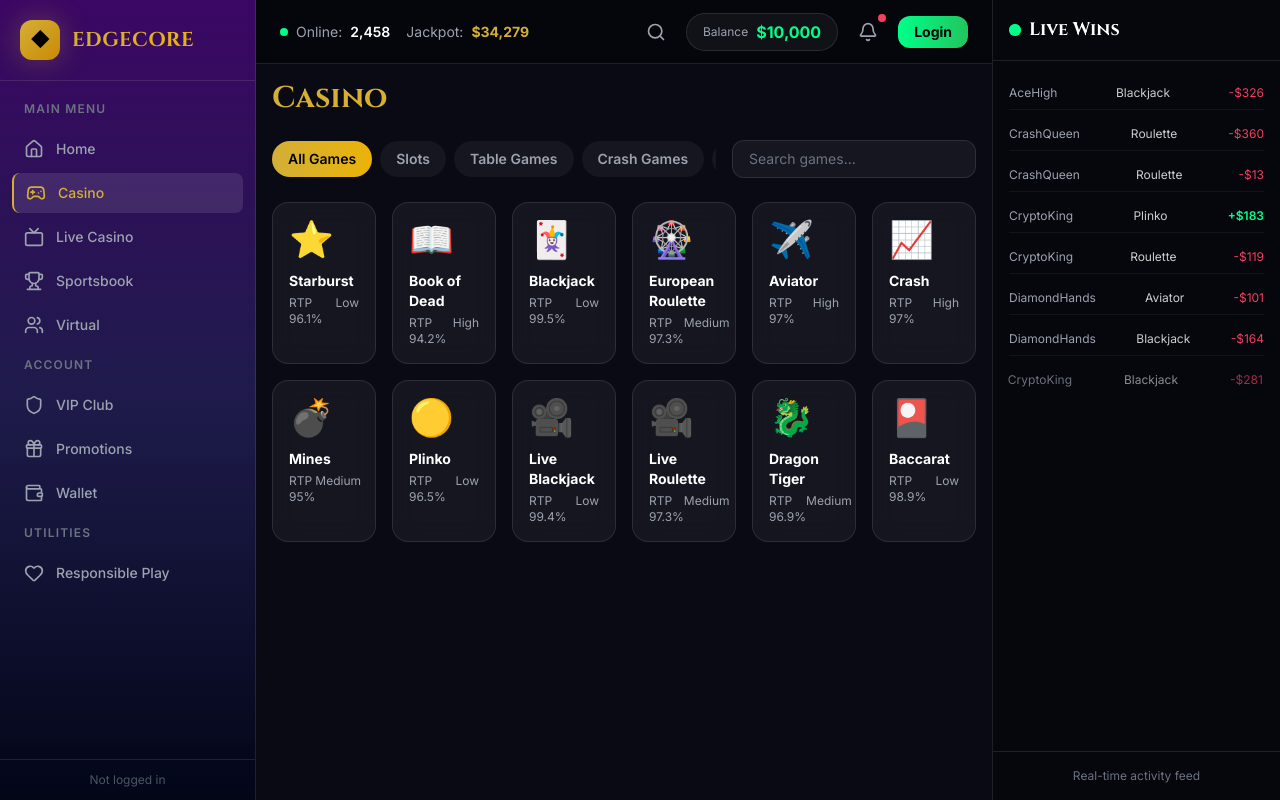
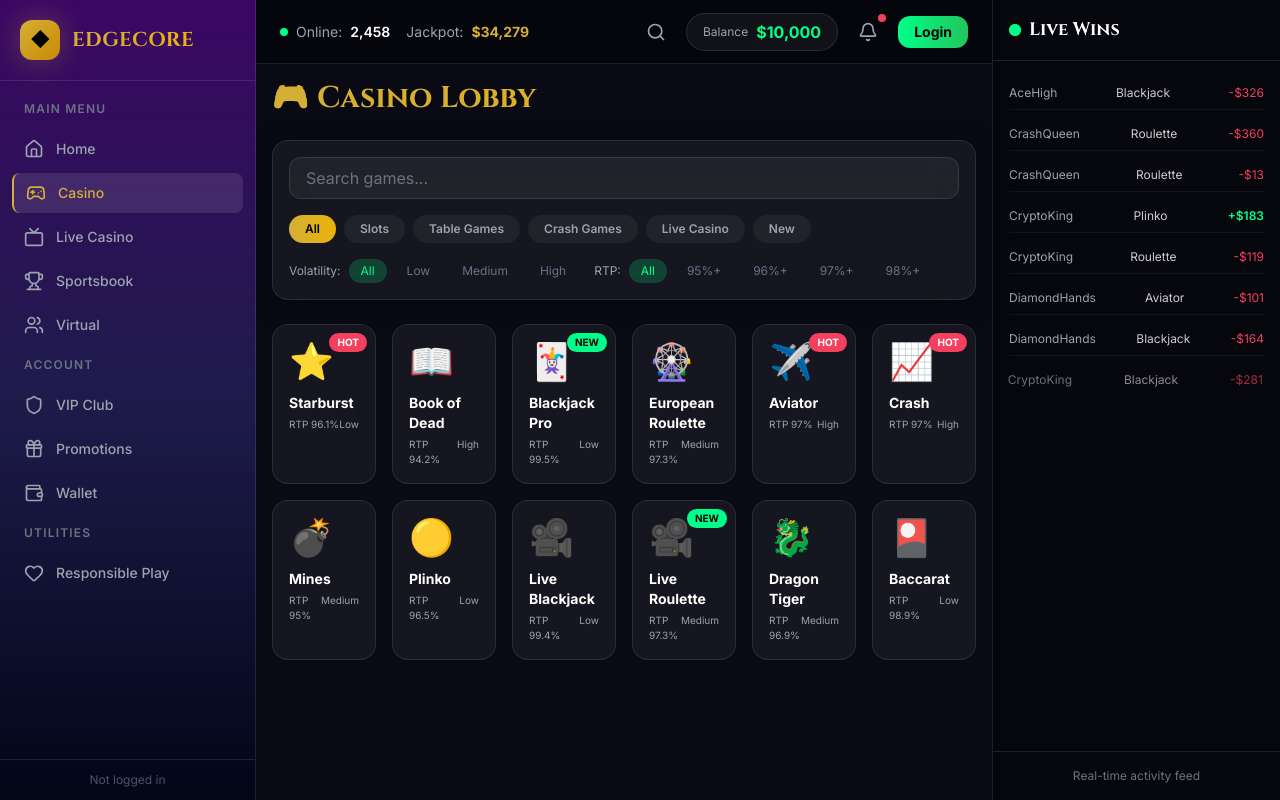
Before and after one commit to MRYUNZUHH/edgecore-systems, a Next.js app: page /casino in a window 1280 px wide. Built offline with nearby package versions, Linux system fonts and the light colour scheme.

Commit message:
v13 - Live tickers, biggest wins, urgency banner, advanced game lobby with filters

```diff
--- a/src/app/casino/page.tsx
+++ b/src/app/casino/page.tsx
@@ -2,60 +2,93 @@
 import { useState } from "react";
 import { motion } from "framer-motion";
 
-const tabs = ["All Games", "Slots", "Table Games", "Crash Games", "Live Casino", "New"];
-const games = [
-  { title: "Starburst", category: "Slots", rtp: 96.1, volatility: "Low", image: "⭐" },
-  { title: "Book of Dead", category: "Slots", rtp: 94.2, volatility: "High", image: "📖" },
-  { title: "Blackjack", category: "Table Games", rtp: 99.5, volatility: "Low", image: "🃏" },
-  { title: "European Roulette", category: "Table Games", rtp: 97.3, volatility: "Medium", image: "🎡" },
-  { title: "Aviator", category: "Crash Games", rtp: 97.0, volatility: "High", image: "✈️" },
-  { title: "Crash", category: "Crash Games", rtp: 97.0, volatility: "High", image: "📈" },
-  { title: "Mines", category: "Crash Games", rtp: 95.0, volatility: "Medium", image: "💣" },
-  { title: "Plinko", category: "Crash Games", rtp: 96.5, volatility: "Low", image: "🟡" },
-  { title: "Live Blackjack", category: "Live Casino", rtp: 99.4, volatility: "Low", image: "🎥" },
-  { title: "Live Roulette", category: "Live Casino", rtp: 97.3, volatility: "Medium", image: "🎥" },
-  { title: "Dragon Tiger", category: "Table Games", rtp: 96.9, volatility: "Medium", image: "🐉" },
-  { title: "Baccarat", category: "Table Games", rtp: 98.9, volatility: "Low", image: "🎴" },
+const categories = ["All","Slots","Table Games","Crash Games","Live Casino","New"];
+const volatilities = ["All","Low","Medium","High"];
+const rtpRanges = ["All","95%+","96%+","97%+","98%+"];
+
+const allGames = [
+  { title:"Starburst", cat:"Slots", rtp:96.1, vol:"Low", img:"⭐", hot:true },
+  { title:"Book of Dead", cat:"Slots", rtp:94.2, vol:"High", img:"📖" },
+  { title:"Blackjack Pro", cat:"Table Games", rtp:99.5, vol:"Low", img:"🃏", new:true },
+  { title:"European Roulette", cat:"Table Games", rtp:97.3, vol:"Medium", img:"🎡" },
+  { title:"Aviator", cat:"Crash Games", rtp:97.0, vol:"High", img:"✈️", hot:true },
+  { title:"Crash", cat:"Crash Games", rtp:97.0, vol:"High", img:"📈", hot:true },
+  { title:"Mines", cat:"Crash Games", rtp:95.0, vol:"Medium", img:"💣" },
+  { title:"Plinko", cat:"Crash Games", rtp:96.5, vol:"Low", img:"🟡" },
+  { title:"Live Blackjack", cat:"Live Casino", rtp:99.4, vol:"Low", img:"🎥" },
+  { title:"Live Roulette", cat:"Live Casino", rtp:97.3, vol:"Medium", img:"🎥", new:true },
+  { title:"Dragon Tiger", cat:"Table Games", rtp:96.9, vol:"Medium", img:"🐉" },
+  { title:"Baccarat", cat:"Table Games", rtp:98.9, vol:"Low", img:"🎴" },
 ];
 
 export default function CasinoPage() {
-  const [activeTab, setActiveTab] = useState("All Games");
+  const [activeCat, setActiveCat] = useState("All");
+  const [activeVol, setActiveVol] = useState("All");
+  const [activeRTP, setActiveRTP] = useState("All");
   const [search, setSearch] = useState("");
 
-  const filtered = games.filter(g => {
-    if (activeTab !== "All Games" && g.category !== activeTab) return false;
+  const filtered = allGames.filter(g => {
+    if (activeCat !== "All" && g.cat !== activeCat) return false;
+    if (activeVol !== "All" && g.vol !== activeVol) return false;
+    if (activeRTP === "95%+" && g.rtp < 95) return false;
+    if (activeRTP === "96%+" && g.rtp < 96) return false;
+    if (activeRTP === "97%+" && g.rtp < 97) return false;
+    if (activeRTP === "98%+" && g.rtp < 98) return false;
     if (search && !g.title.toLowerCase().includes(search.toLowerCase())) return false;
     return true;
   });
 
   return (
     <div className="max-w-7xl mx-auto space-y-6">
-      <h1 className="text-3xl font-heading font-bold gold-text">Casino</h1>
+      <h1 className="text-3xl font-heading font-bold gold-text">🎮 Casino Lobby</h1>
 
-      {/* Search & Tabs */}
-      <div className="flex flex-col sm:flex-row gap-4 items-start sm:items-center justify-between">
+      {/* Filters */}
+      <div className="glass-panel p-4 space-y-4">
+        {/* Search */}
+        <input placeholder="Search games..." value={search} onChange={e => setSearch(e.target.value)}
+          className="w-full bg-white/5 border border-white/10 rounded-xl px-4 py-2 text-white placeholder-gray-500 focus:outline-none focus:border-gold-400" />
+
+        {/* Category tabs */}
         <div className="flex gap-2 overflow-x-auto hide-scrollbar">
-          {tabs.map(tab => (
-            <button key={tab} onClick={() => setActiveTab(tab)}
-              className={`px-4 py-2 rounded-full text-sm font-semibold whitespace-nowrap transition ${activeTab === tab ? "btn-gold" : "bg-white/5 text-gray-400 hover:bg-white/10"}`}>
-              {tab}
+          {categories.map(cat => (
+            <button key={cat} onClick={() => setActiveCat(cat)}
+              className={`px-4 py-1.5 rounded-full text-xs font-semibold whitespace-nowrap transition ${activeCat===cat?"btn-gold":"bg-white/5 text-gray-400 hover:bg-white/10"}`}>
+              {cat}
             </button>
           ))}
         </div>
-        <input placeholder="Search games..." value={search} onChange={e => setSearch(e.target.value)}
-          className="bg-white/5 border border-white/10 rounded-xl px-4 py-2 text-sm text-white placeholder-gray-500 focus:outline-none focus:border-gold-400 w-full sm:w-64" />
+
+        {/* Volatility + RTP filters */}
+        <div className="flex flex-wrap gap-4 text-xs">
+          <div className="flex items-center gap-2">
+            <span className="text-gray-400">Volatility:</span>
+            {volatilities.map(v => (
+              <button key={v} onClick={() => setActiveVol(v)}
+                className={`px-3 py-1 rounded-full transition ${activeVol===v?"bg-neon-400/20 text-neon-400":"text-gray-500 hover:text-white"}`}>{v}</button>
+            ))}
+          </div>
+          <div className="flex items-center gap-2">
+            <span className="text-gray-400">RTP:</span>
+            {rtpRanges.map(r => (
+              <button key={r} onClick={() => setActiveRTP(r)}
+                className={`px-3 py-1 rounded-full transition ${activeRTP===r?"bg-neon-400/20 text-neon-400":"text-gray-500 hover:text-white"}`}>{r}</button>
+            ))}
+          </div>
+        </div>
       </div>
 
       {/* Game Grid */}
       <div className="grid grid-cols-2 sm:grid-cols-3 lg:grid-cols-4 xl:grid-cols-6 gap-4">
         {filtered.map(game => (
-          <motion.div key={game.title} whileHover={{ scale: 1.03 }} whileTap={{ scale: 0.97 }}
-            className="glass-card rounded-2xl p-4 cursor-pointer group">
-            <div className="text-4xl mb-3 group-hover:scale-110 transition-transform">{game.image}</div>
+          <motion.div key={game.title} whileHover={{ scale:1.03 }} whileTap={{ scale:0.97 }}
+            className="glass-card rounded-2xl p-4 cursor-pointer group relative">
+            {game.hot && <span className="absolute top-2 right-2 bg-rose-500 text-white text-[10px] px-2 py-0.5 rounded-full font-bold">HOT</span>}
+            {game.new && <span className="absolute top-2 right-2 bg-neon-400 text-black text-[10px] px-2 py-0.5 rounded-full font-bold">NEW</span>}
+            <div className="text-4xl mb-3 group-hover:scale-110 transition-transform">{game.img}</div>
             <h3 className="text-white font-bold text-sm mb-1">{game.title}</h3>
-            <div className="flex justify-between text-xs text-gray-400">
+            <div className="flex justify-between text-[10px] text-gray-400">
               <span>RTP {game.rtp}%</span>
-              <span>{game.volatility}</span>
+              <span>{game.vol}</span>
             </div>
           </motion.div>
         ))}
--- a/src/app/page.tsx
+++ b/src/app/page.tsx
@@ -2,23 +2,19 @@
 import { useGameStore } from "@/store/game-store";
 import { useRouter } from "next/navigation";
 import CinematicHero from "@/components/premium/CinematicHero";
+import LiveWinsTicker from "@/components/casino/LiveWinsTicker";
+import BiggestWins from "@/components/casino/BiggestWins";
+import UrgencyBanner from "@/components/casino/UrgencyBanner";
 import { motion } from "framer-motion";
 import Link from "next/link";
 
 const categories = [
   { title: "🎰 Slots", href: "/casino?cat=slots", color: "from-purple-600 to-pink-600", count: 245 },
-  { title: "🃏 Table Games", href: "/casino?cat=table", color: "from-blue-600 to-cyan-600", count: 38 },
-  { title: "⚡ Crash Games", href: "/casino?cat=crash", color: "from-orange-600 to-red-600", count: 12 },
-  { title: "🎥 Live Casino", href: "/live-casino", color: "from-green-600 to-emerald-600", count: 24 },
-  { title: "🏆 Sportsbook", href: "/sportsbook", color: "from-yellow-600 to-amber-600", count: 150 },
-  { title: "🐎 Virtuals", href: "/virtual", color: "from-indigo-600 to-violet-600", count: 18 },
-];
-
-const featuredGames = [
-  { title: "Aviator", provider: "EdgeCore", players: 2341, image: "✈️", color: "from-red-600 to-orange-600" },
-  { title: "Starburst", provider: "EdgeCore", players: 1892, image: "⭐", color: "from-purple-600 to-pink-600" },
-  { title: "Blackjack Pro", provider: "EdgeCore", players: 1567, image: "🃏", color: "from-blue-600 to-indigo-600" },
-  { title: "Roulette Live", provider: "EdgeCore", players: 2103, image: "🎡", color: "from-green-600 to-teal-600" },
+  { title: "🃏 Table", href: "/casino?cat=table", color: "from-blue-600 to-cyan-600", count: 38 },
+  { title: "⚡ Crash", href: "/casino?cat=crash", color: "from-orange-600 to-red-600", count: 12 },
+  { title: "🎥 Live", href: "/live-casino", color: "from-green-600 to-emerald-600", count: 24 },
+  { title: "🏆 Sports", href: "/sportsbook", color: "from-yellow-600 to-amber-600", count: 150 },
+  { title: "🐎 Virtual", href: "/virtual", color: "from-indigo-600 to-violet-600", count: 18 },
 ];
 
 export default function Home() {
@@ -27,11 +23,21 @@ export default function Home() {
   if (!isLoggedIn) { router.push("/auth/login"); return null; }
 
   return (
-    <div className="space-y-8">
-      {/* Cinematic Hero */}
+    <div className="space-y-6">
       <CinematicHero />
 
-      {/* Category Cards */}
+      {/* Urgency & Social Proof */}
+      <div className="max-w-7xl mx-auto px-4">
+        <UrgencyBanner />
+      </div>
+
+      {/* Live Wins + Biggest Wins side by side */}
+      <div className="max-w-7xl mx-auto px-4 grid grid-cols-1 lg:grid-cols-2 gap-4">
+        <LiveWinsTicker />
+        <BiggestWins />
+      </div>
+
+      {/* Categories */}
       <div className="max-w-7xl mx-auto px-4">
         <h2 className="text-2xl font-heading font-bold text-white mb-4">Browse by Category</h2>
         <div className="grid grid-cols-2 md:grid-cols-3 lg:grid-cols-6 gap-3">
@@ -45,23 +51,6 @@ export default function Home() {
         </div>
       </div>
 
-      {/* Featured Games */}
-      <div className="max-w-7xl mx-auto px-4">
-        <h2 className="text-2xl font-heading font-bold text-white mb-4">🔥 Trending Now</h2>
-        <div className="grid grid-cols-2 md:grid-cols-4 gap-4">
-          {featuredGames.map(game => (
-            <motion.div key={game.title} whileHover={{ scale: 1.03 }} whileTap={{ scale: 0.97 }}
-              className={`bg-gradient-to-br ${game.color} rounded-2xl p-5 cursor-pointer shadow-lg relative overflow-hidden group`}>
-              <div className="text-5xl mb-3">{game.image}</div>
-              <h3 className="text-white font-bold text-lg">{game.title}</h3>
-              <p className="text-white/60 text-xs">{game.provider} • {game.players} players</p>
-              <div className="absolute bottom-0 left-0 right-0 h-1 bg-white/20 group-hover:bg-white/40 transition" />
-            </motion.div>
-          ))}
-        </div>
-      </div>
-
-      {/* Spacer for mobile nav */}
       <div className="h-4" />
     </div>
   );
--- /dev/null
+++ b/src/components/casino/BiggestWins.tsx
@@ -0,0 +1,26 @@
+"use client";
+import { useBiggestWins } from "@/hooks/useLiveData";
+import { motion } from "framer-motion";
+import { Trophy } from "lucide-react";
+
+export default function BiggestWins() {
+  const wins = useBiggestWins();
+  return (
+    <div className="glass-panel p-4">
+      <h3 className="text-sm font-bold text-white flex items-center gap-2 mb-3">
+        <Trophy className="w-4 h-4 text-gold-400" />
+        Biggest Wins Today
+      </h3>
+      <div className="space-y-2">
+        {wins.map((win, i) => (
+          <motion.div key={i} initial={{ opacity:0, y:10 }} animate={{ opacity:1, y:0 }} transition={{ delay:i*0.1 }}
+            className="flex items-center justify-between py-1.5 text-xs border-b border-white/5 last:border-0">
+            <span className="text-gray-400">{win.player}</span>
+            <span className="text-white/70">{win.game}</span>
+            <span className="text-gold-400 font-bold">${win.amount.toLocaleString()}</span>
+          </motion.div>
+        ))}
+      </div>
+    </div>
+  );
+}
--- /dev/null
+++ b/src/components/casino/LiveWinsTicker.tsx
@@ -0,0 +1,30 @@
+"use client";
+import { useLiveFeed } from "@/hooks/useLiveData";
+import { motion } from "framer-motion";
+
+export default function LiveWinsTicker() {
+  const feed = useLiveFeed();
+  return (
+    <div className="bg-gradient-to-r from-purple-900/50 via-indigo-900/50 to-purple-900/50 backdrop-blur-xl border border-white/10 rounded-2xl p-4 overflow-hidden">
+      <h3 className="text-sm font-bold text-white flex items-center gap-2 mb-3">
+        <span className="relative flex h-2 w-2">
+          <span className="animate-ping absolute inline-flex h-full w-full rounded-full bg-neon-400 opacity-75" />
+          <span className="relative inline-flex rounded-full h-2 w-2 bg-neon-400" />
+        </span>
+        Live Wins
+      </h3>
+      <div className="space-y-2 max-h-48 overflow-y-auto hide-scrollbar">
+        {feed.map((item, i) => (
+          <motion.div key={i} initial={{ opacity:0, x:20 }} animate={{ opacity:1, x:0 }} transition={{ delay: i*0.05 }}
+            className="flex items-center justify-between py-1.5 text-xs border-b border-white/5 last:border-0">
+            <span className="text-gray-400">{item.player}</span>
+            <span className="text-white/80">{item.game}</span>
+            <span className={item.win ? "text-neon-400 font-semibold" : "text-rose-500"}>
+              {item.win ? `+$${(item.amount*item.multiplier).toFixed(0)}` : `-$${item.amount}`}
+            </span>
+          </motion.div>
+        ))}
+      </div>
+    </div>
+  );
+}
--- /dev/null
+++ b/src/components/casino/UrgencyBanner.tsx
@@ -0,0 +1,24 @@
+"use client";
+import { useLivePlayers } from "@/hooks/useLiveData";
+import CountUp from "react-countup";
+import { Users, Zap } from "lucide-react";
+
+export default function UrgencyBanner() {
+  const players = useLivePlayers();
+  return (
+    <div className="bg-gradient-to-r from-rose-500/20 via-orange-500/20 to-yellow-500/20 backdrop-blur-xl border border-white/10 rounded-2xl p-4">
+      <div className="flex flex-col sm:flex-row items-center justify-between gap-4">
+        <div className="flex items-center gap-3">
+          <Users className="w-5 h-5 text-neon-400" />
+          <span className="text-white text-sm">
+            <CountUp end={players} duration={3} className="font-bold text-neon-400" /> players online now
+          </span>
+        </div>
+        <div className="flex items-center gap-3">
+          <Zap className="w-5 h-5 text-gold-400" />
+          <span className="text-white text-sm">🔥 Hot streak: 12 players won in the last minute</span>
+        </div>
+      </div>
+    </div>
+  );
+}
--- /dev/null
+++ b/src/hooks/useLiveData.ts
@@ -0,0 +1,60 @@
+"use client";
+import { useState, useEffect } from "react";
+
+export function useLiveJackpot() {
+  const [jackpot, setJackpot] = useState(34200);
+  useEffect(() => {
+    const interval = setInterval(() => setJackpot(prev => prev + Math.floor(Math.random() * 50)), 2000);
+    return () => clearInterval(interval);
+  }, []);
+  return jackpot;
+}
+
+export function useLivePlayers() {
+  const [players, setPlayers] = useState(2458);
+  useEffect(() => {
+    const interval = setInterval(() => setPlayers(prev => prev + Math.floor(Math.random() * 3 - 1)), 5000);
+    return () => clearInterval(interval);
+  }, []);
+  return players;
+}
+
+export function useLiveFeed() {
+  const [feed, setFeed] = useState<{player:string; game:string; amount:number; win:boolean; multiplier:number}[]>([]);
+  useEffect(() => {
+    const names = ["CryptoKing","LuckySpin","DiamondHands","NeonNinja","JackpotJack","AceHigh","SlotSiren","CrashQueen"];
+    const gen = () => ({
+      player: names[Math.floor(Math.random()*names.length)],
+      game: ["Dice","Crash","Roulette","Plinko","Blackjack","Aviator"][Math.floor(Math.random()*6)],
+      amount: Math.floor(Math.random()*500)+10,
+      win: Math.random()>0.8,
+      multiplier: parseFloat((Math.random()*5+1).toFixed(2)),
+    });
+    setFeed(Array.from({length:6}, gen));
+    const interval = setInterval(() => setFeed(prev => [gen(), ...prev].slice(0,10)), 2500);
+    return () => clearInterval(interval);
+  }, []);
+  return feed;
+}
+
+export function useBiggestWins() {
+  const [wins, setWins] = useState([
+    { player: "CryptoKing", game: "Aviator", amount: 12450 },
+    { player: "LuckySpin", game: "Crash", amount: 8900 },
+    { player: "DiamondHands", game: "Roulette", amount: 7200 },
+  ]);
+  useEffect(() => {
+    const interval = setInterval(() => {
+      setWins(prev => {
+        const newWin = {
+          player: ["CryptoKing","LuckySpin","DiamondHands","NeonNinja"][Math.floor(Math.random()*4)],
+          game: ["Aviator","Crash","Roulette","Plinko"][Math.floor(Math.random()*4)],
+          amount: Math.floor(Math.random()*15000)+1000,
+        };
+        return [newWin, ...prev].slice(0,5);
+      });
+    }, 8000);
+    return () => clearInterval(interval);
+  }, []);
+  return wins;
+}
```
